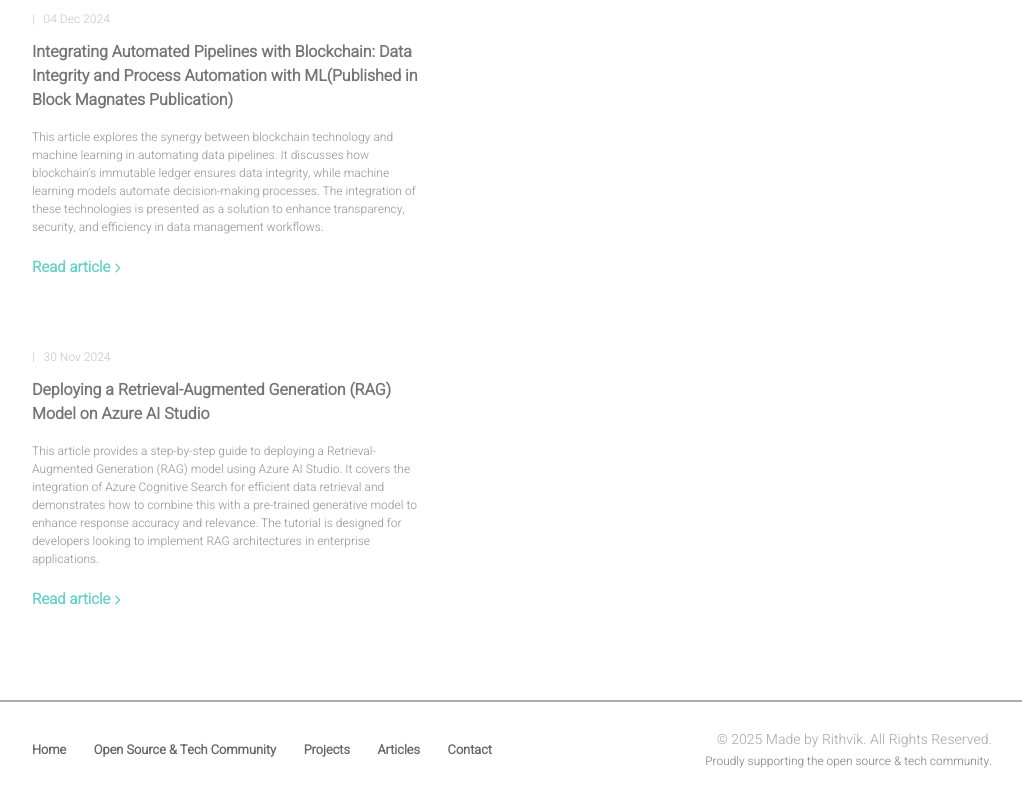
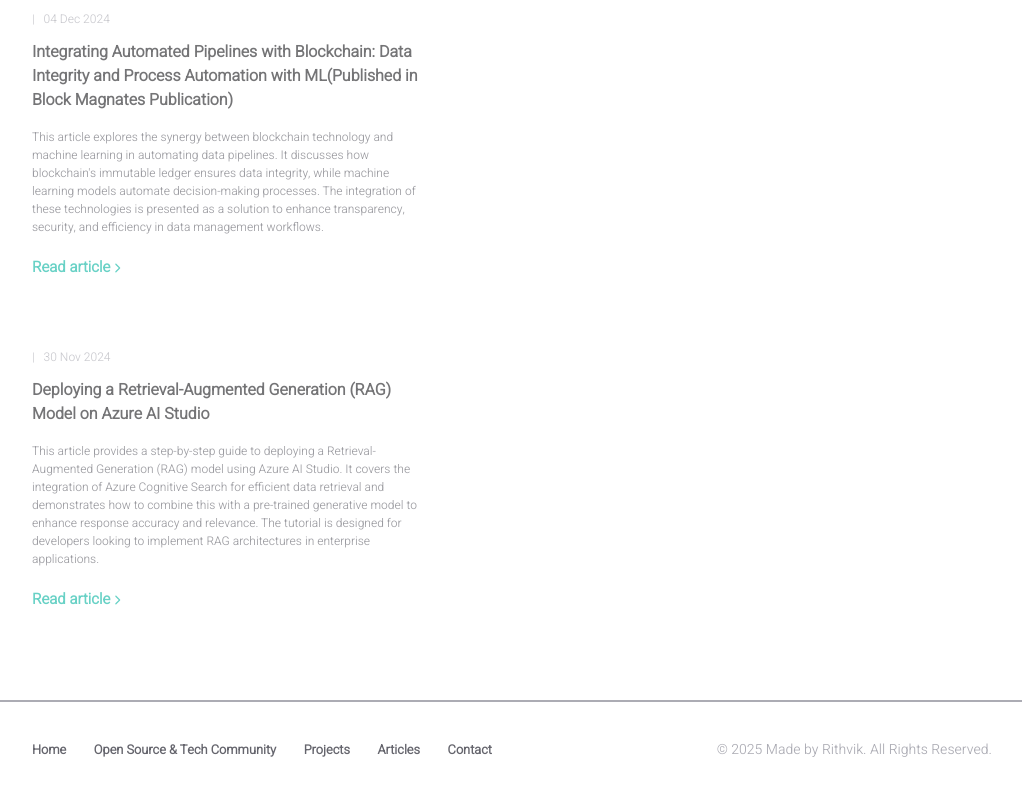
Before and after one commit to Rithvik1709/portfolio_, a React (Create React App) app: page / in a window 1280 px wide. Shown: the part 3499-4299 px from the top of the page, without its empty margins (108-1130 px from the left). Built offline with nearby package versions, Linux system fonts and the light colour scheme.

Commit message:
footer changes

```diff
--- a/src/components/common/footer.jsx
+++ b/src/components/common/footer.jsx
@@ -30,7 +30,7 @@ const Footer = () => {
 				<div className="footer-credits">
 									<div className="footer-credits-text">
 										© 2025 Made by Rithvik. All Rights Reserved.<br />
-										<span style={{fontSize: '85%', color: '#888'}}>Proudly supporting the open source & tech community.</span>
+										<span style={{fontSize: '85%', color: '#888'}}></span>
 									</div>
 				</div>
 			</div>
```
